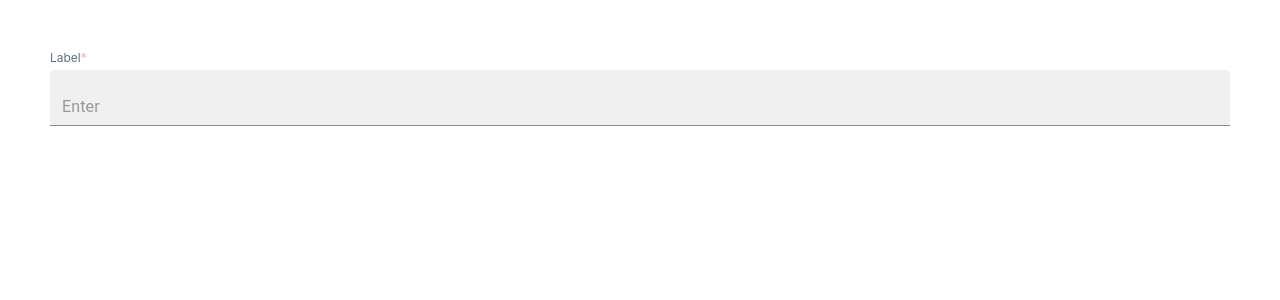
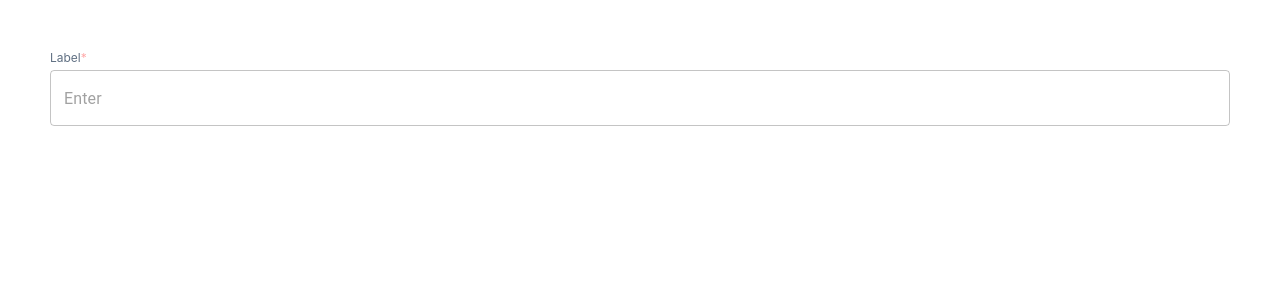
Before and after one commit to ishantsahni/ishant_fe, a React (Create React App) app: page /rough in a window 1280 px wide. Shown: the top 300 px of the page. Built offline with nearby package versions, Linux system fonts and the light colour scheme.

Commit message:
border removed

```diff
--- a/src/components/CustomTextField/index.jsx
+++ b/src/components/CustomTextField/index.jsx
@@ -7,14 +7,14 @@ function CustomTextField() {
       <TextField
         id="outlined-basic"
         fullWidth
-        variant="filled"
+        variant="outlined"
         placeholder="Enter"
-        classes="!border-none !shadow-inputTextFieldShadow"
-        // InputProps={{
-        //     classes: {
-        //       root: '!border-none !shadow-inputTextFieldShadow',
-        //     },
-        //   }}
+        // sx={{
+        //   '& .MuiOutlinedInput-root fieldset': {
+        //     border: 'none', // Remove the border
+        //     boxShadow: 'inset -3px -3px 4px #FFFFFFE6' // Add custom box shadow
+        //   }
+        // }}
       />
     </div>
   );
```
